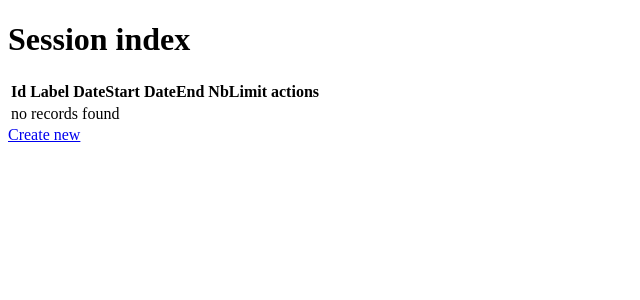
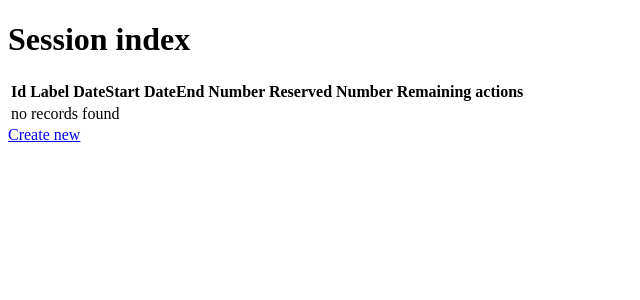
Before and after one commit to Kazae67/Session, a Symfony app: template templates/session/index.html.twig in a window 1280 px wide. Shown: the top 300 px of the page, without its empty margins (0-640 px from the left). Run offline with Twig, Linux system fonts and the light colour scheme; the template is opened without the code that fills it, so the values that code supplies are empty; some libraries are stand-ins or nearby versions.

Commit message:
modification th remaining & reserved

```diff
--- a/templates/session/index.html.twig
+++ b/templates/session/index.html.twig
@@ -12,7 +12,8 @@
                 <th>Label</th>
                 <th>DateStart</th>
                 <th>DateEnd</th>
-                <th>NbLimit</th>
+                <th>Number Reserved</th>
+                <th>Number Remaining</th>
                 <th>actions</th>
             </tr>
         </thead>
@@ -23,7 +24,8 @@
                 <td>{{ session.label }}</td>
                 <td>{{ session.dateStart ? session.dateStart|date('Y-m-d H:i:s') : '' }}</td>
                 <td>{{ session.dateEnd ? session.dateEnd|date('Y-m-d H:i:s') : '' }}</td>
-                <td>{{ session.nbLimit }}</td>
+                <td>{{ session.stagiaires|length }}</td>
+                <td>{{ session.nbLimit - (session.stagiaires|length) }}</td>
                 <td>
                     <a href="{{ path('app_session_show', {'id': session.id}) }}">show</a>
                     <a href="{{ path('app_session_edit', {'id': session.id}) }}">edit</a>
@@ -31,7 +33,7 @@
             </tr>
         {% else %}
             <tr>
-                <td colspan="6">no records found</td>
+                <td colspan="7">no records found</td>
             </tr>
         {% endfor %}
         </tbody>
```
Also changed, not shown: templates/session/show.html.twig (+6 -2 lines).
